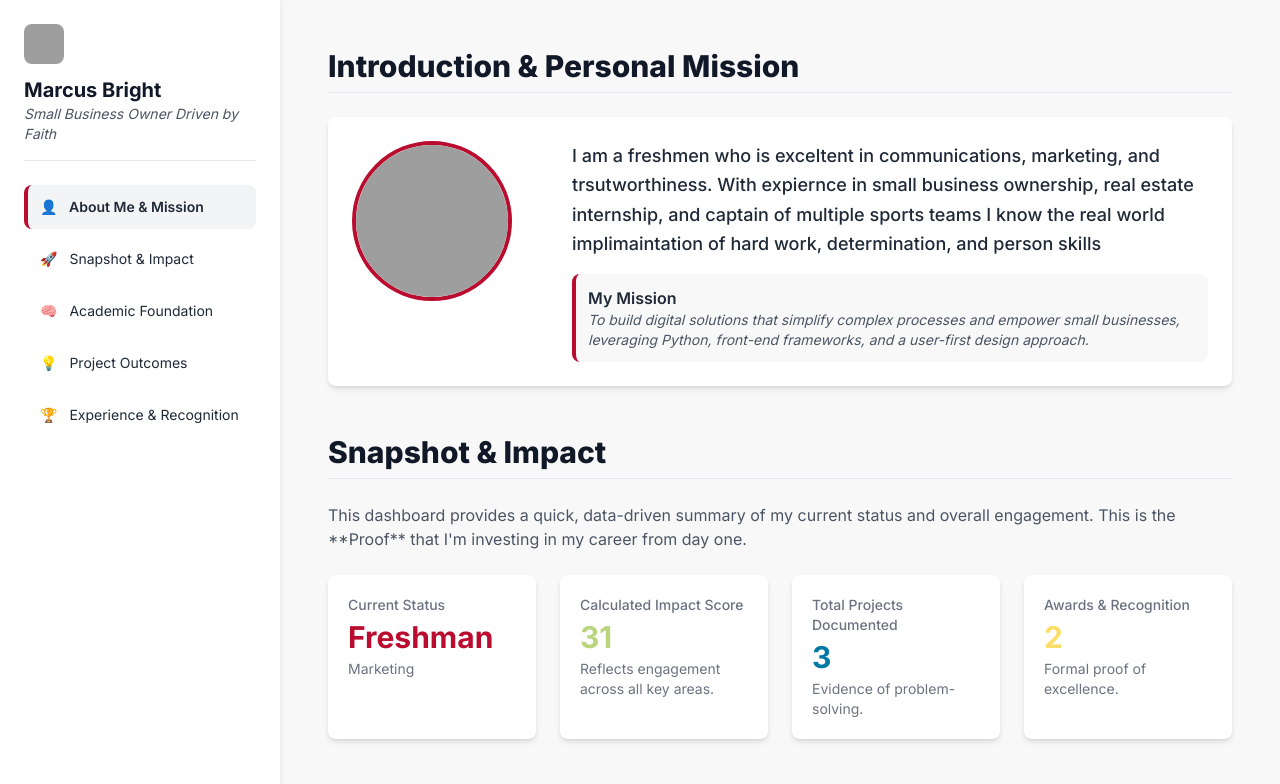
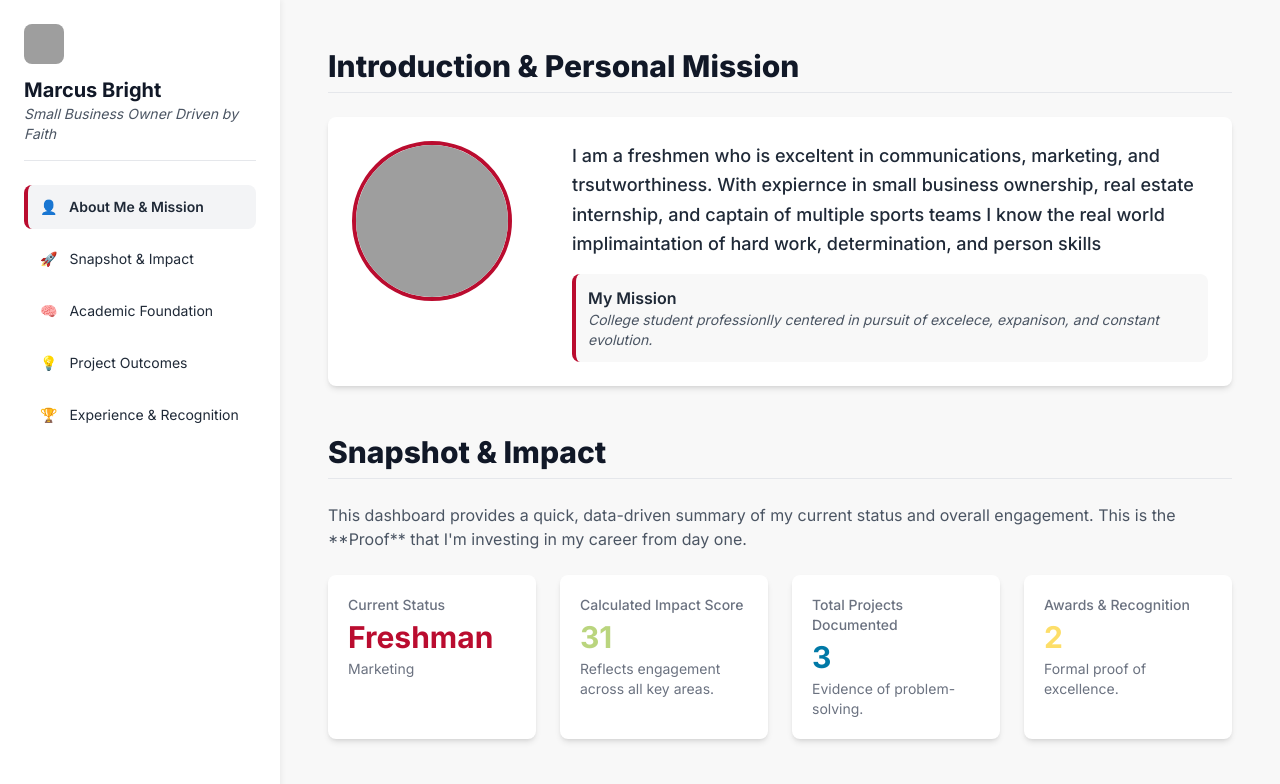
Before and after one commit to MarcusBright14/pbl-portfolio, a plain HTML site: page index.html in a window 1280 px wide. Shown: the top 784 px of the page. Drawn offline with nearby package versions, Linux system fonts and the light colour scheme; grey boxes are pictures that could not be loaded.

Commit message:
Update index.html

```diff
--- a/index.html
+++ b/index.html
@@ -263,10 +263,10 @@ CONFIRMATION: NO SVG graphics used. NO Mermaid JS used. -->
             impactScoreMultiplier: 10, // Adjusts how much projects/awards count towards total impact
 
             // --- INTRODUCTION & BRANDING FIELDS ---
-            photoUrl: "https://www.linkedin.com/in/marcus-bright-611103271/", // Replace with a URL to a professional headshot
-            logoUrl: "https://www.bsu.edu/-/media/www/departmentalcontent/businessaux/pdfs/ball-state-trademarks-and-logos-one-sheet_.pdf?sc_lang=en&hash=1A35887C08F380AC517F4F862CF94ACBF204BC02", // URL for your school logo or personal brand icon
+            photoUrl: "https://www.thestarpress.com/picture-gallery/sports/high-school/2025/05/23/photos-ihsaa-boys-track-and-field-sectional-at-muncie-central/83670887007/", // Replace with a URL to a professional headshot
+            logoUrl: "https://ballstate.sharepoint.com/:i:/r/sites/BallStateInstitutionalFolders5/Shared%20Documents/Enrollment,%20Marketing,%20and%20Communications/%23%20Marketing%20and%20Communication/Branding%20Toolbox/Logos/Official%20University%20Logos/For%20Digital/Vertical%20with%20_We%20Fly_/BSU_WEFLYVERT_RED-RGB.png?csf=1&web=1&e=jxAkRS", // URL for your school logo or personal brand icon
             personalBio: "I am a freshmen who is exceltent in communications, marketing, and trsutworthiness. With expiernce in small business ownership, real estate internship, and captain of multiple sports teams I know the real world implimaintation of hard work, determination, and person skills",
-            missionStatement: "To build digital solutions that simplify complex processes and empower small businesses, leveraging Python, front-end frameworks, and a user-first design approach.",
+            missionStatement: "College student professionlly centered in pursuit of excelece, expanison, and constant evolution. ",
         };
 
         /*
```
